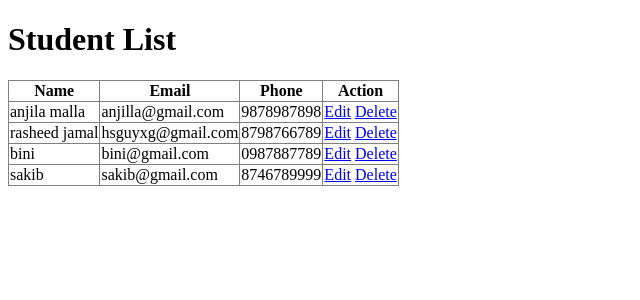
After one commit to YOOOLETSCODE/student-form-django, a Django app: page /students/ in a window 1280 px wide. The commit adds this page. Shown: the top 300 px of the page, without its empty margins (0-640 px from the left). Run offline with Django 5.2, Linux system fonts and the light colour scheme; data comes from the database, SQL or seed files in the repository; both versions use the stored data as it was after the commit.

Commit message:
updated student form features and fixes

```diff
--- a/studentapp/admin.py
+++ b/studentapp/admin.py
@@ -1,5 +1,5 @@
 from django.contrib import admin
-from.models import student
-admin.site.register(student)
+from.models import Student
+admin.site.register(Student)
 
 # Register your models here.
--- a/studentapp/models.py
+++ b/studentapp/models.py
@@ -7,7 +7,7 @@ phone_validator = RegexValidator(
 )
 
 # Create your models here.
-class student(models.Model):
+class Student(models.Model):
     name = models.CharField(max_length=100)
     email = models.EmailField()
     phone = models.CharField(max_length=10, validators=[phone_validator])
--- a/studentapp/templates/studentapp/registrationform.html
+++ b/studentapp/templates/studentapp/registrationform.html
@@ -6,8 +6,9 @@
     <link rel="stylesheet" href="{% static 'studentapp/css/style.css' %}">
 </head>
 <body>
+    <div id="toast" class="toast"></div>
 
-<h2>Student Registration Form</h2>
+<h1>Student Registration Form</h1>
 
 <form method="POST">
     {% csrf_token %}
--- /dev/null
+++ b/studentapp/templates/studentapp/student_list.html
@@ -0,0 +1,31 @@
+<!DOCTYPE html>
+<html lang="en">
+<head>
+    <meta charset="UTF-8">
+    <meta name="viewport" content="width=device-width, initial-scale=1.0">
+    <title>Document</title>
+</head>
+<body>
+    <h1>Student List</h1>
+
+    <table border="1" style="border-collapse: collapse;">
+        <tr>
+            <th>Name</th>
+            <th>Email</th>
+            <th>Phone</th>
+            <th>Action</th>
+        </tr>
+        {% for student in students %}
+        <tr>
+            <td>{{ student.name }}</td>
+            <td>{{ student.email }}</td>
+            <td>{{ student.phone }}</td>
+            <td>
+                <a href="{% url 'student_update' student.id %}">Edit</a>
+                <a href="{% url 'student_delete' student.id %}">Delete</a>
+            </td>
+        </tr>
+        {% endfor %}
+    </table>
+</body>
+</html>
--- a/studentapp/urls.py
+++ b/studentapp/urls.py
@@ -1,6 +1,12 @@
 from django.urls import path
-from .views import registration
+# from .views import registration
+# from .views import student_list
+
+from .import views
 
 urlpatterns = [
-    path('', registration, name='registration'),
+    path('', views.registration, name='registration'),
+    path('students/', views.student_list, name='student_list'),
+    path('student/<int:id>/update/', views.student_update, name='student_update'),
+    path('student/<int:id>/delete/', views.student_delete, name='student_delete'),
 ]
--- a/studentapp/views.py
+++ b/studentapp/views.py
@@ -1,13 +1,37 @@
-from django.shortcuts import render, redirect
-from .forms import studentForm
+from django.shortcuts import render, redirect, get_object_or_404
+from .forms import StudentForm
+from .models import Student
 
 # Create your views here.
 def registration(request):
     if request.method == 'POST':
-        form = studentForm(request.POST)
+        form = StudentForm(request.POST)
         if form.is_valid():
             form.save()
             return redirect('/')
     else:
-        form = studentForm()
+        form = StudentForm()
     return render(request, 'studentapp/registrationform.html', {'form': form})
+
+def student_list(request):
+    students = Student.objects.all()
+    return render(request, 'studentapp/student_list.html', {'students': students})
+
+def student_update(request, id):
+    student = get_object_or_404(Student, id=id)
+    if request.method == 'POST':
+        form = StudentForm(request.POST, instance=student)
+        if form.is_valid():
+            form.save()
+            return redirect('student_list')
+    else:
+        form = StudentForm(instance=student)
+    context ={
+        'form': form,
+    }
+    return render(request, 'studentapp/registrationform.html', context)
+
+def student_delete(request, id):
+    student = get_object_or_404(Student, id=id)
+    student.delete()
+    return redirect('student_list')
--- a/studentform/settings.py
+++ b/studentform/settings.py
@@ -55,7 +55,7 @@ ROOT_URLCONF = 'studentform.urls'
 TEMPLATES = [
     {
         'BACKEND': 'django.template.backends.django.DjangoTemplates',
-        'DIRS': [],
+        'DIRS': [ BASE_DIR / 'templates' ],
         'APP_DIRS': True,
         'OPTIONS': {
             'context_processors': [
```
Also changed, not shown: studentapp/forms.py (+5 -3 lines), studentapp/static/studentapp/css/style.css (+27 -0 lines), db.sqlite3, studentapp/migrations/0002_alter_student_phone.py (added), 1 other file.
